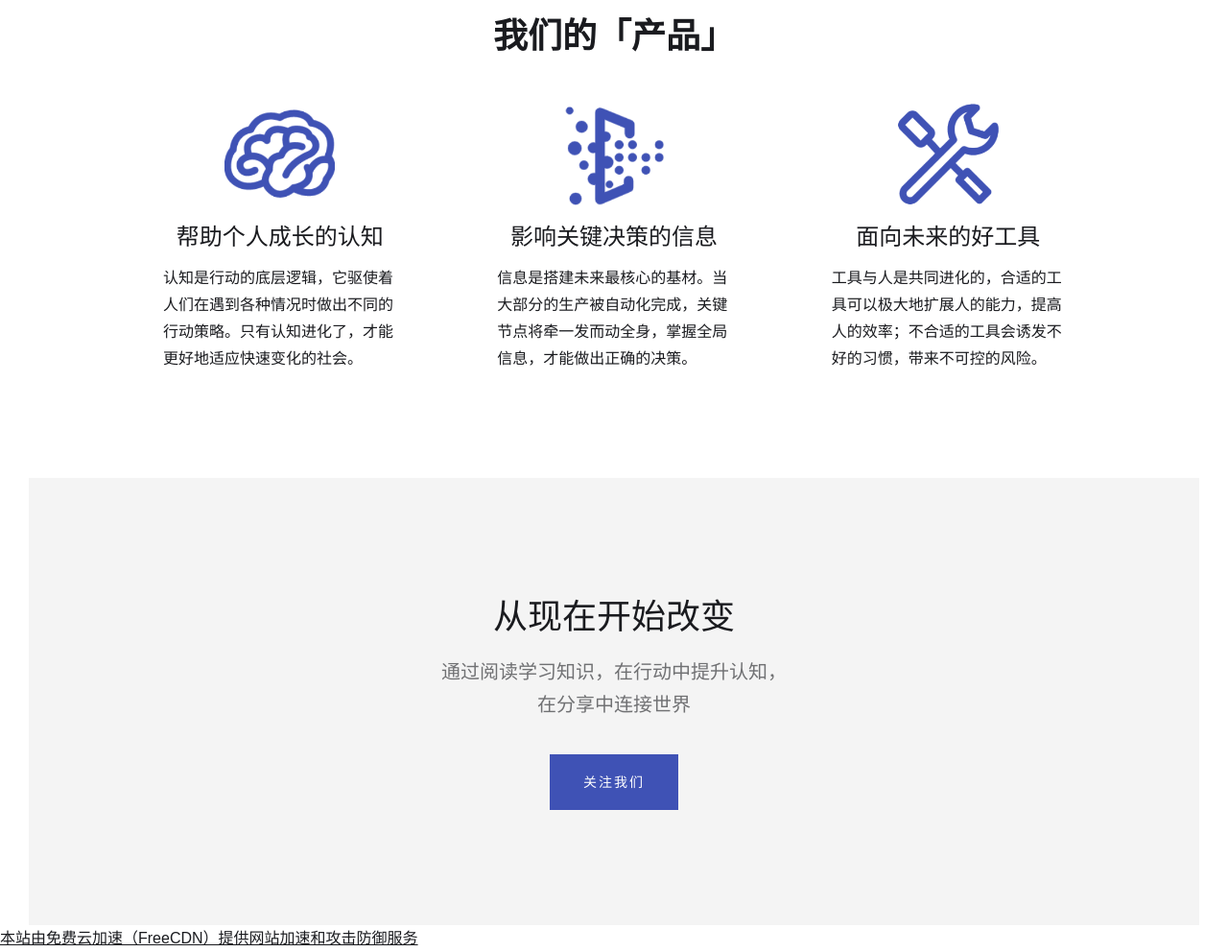
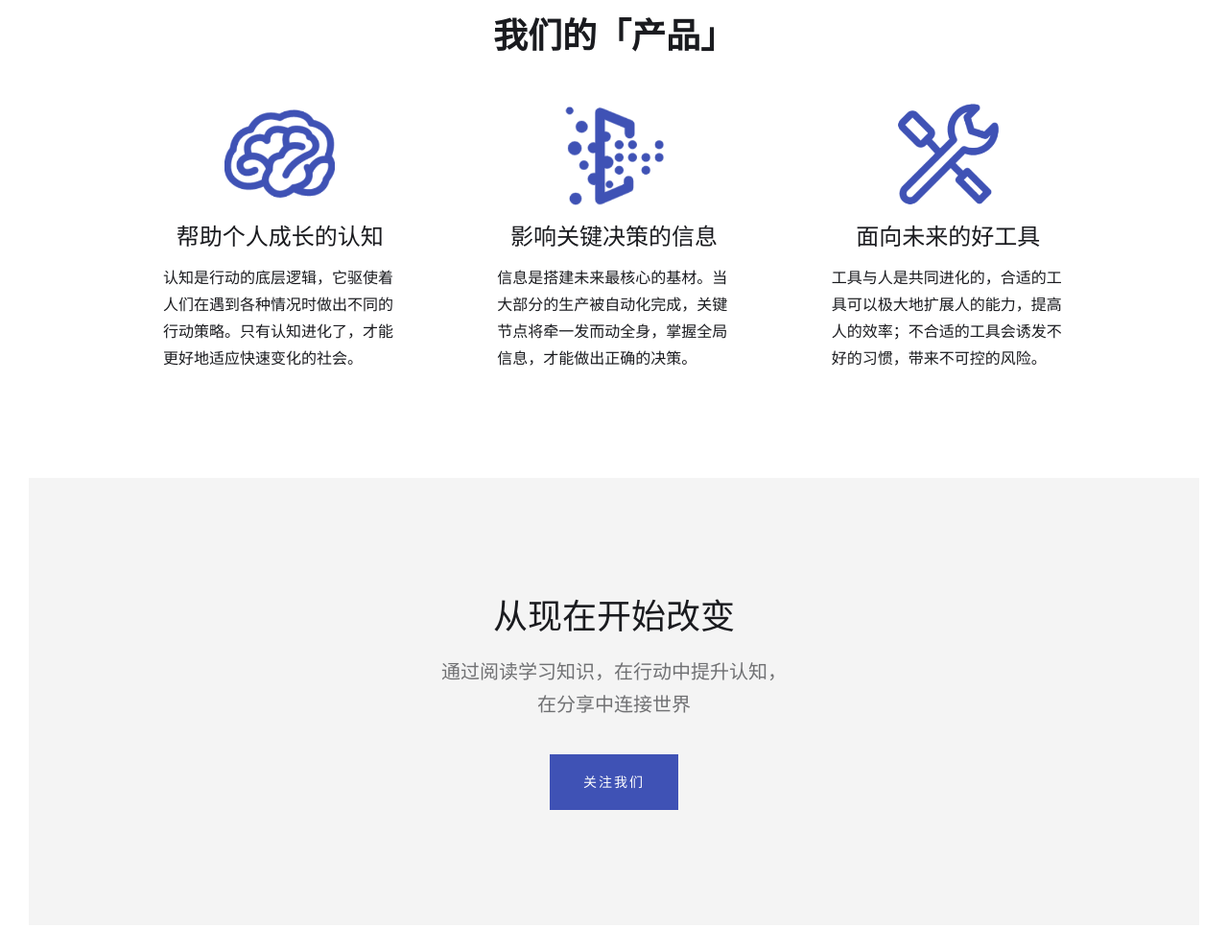
Before and after one commit to Evolution-detector/Evolution-detector.github.io, a plain HTML site: page index.html in a window 1280 px wide. Shown: the part 2227-3219 px from the top of the page at 96% size. After the commit the page ends 3191 px from the top, so only its background shows below. Drawn offline with Linux system fonts and the light colour scheme; a script that the page names is missing.

Commit message:
Update index.html
取消 CDN

```diff
--- a/index.html
+++ b/index.html
@@ -534,6 +534,4 @@ function _0x147b() {
     return _0x147b();
 }</script></body>
 <footer>
- <a target="_blank" href="http://www.freecdn.pw/?zzwz" title="免费云加速（FreeCDN），为您免费提供网站加速和网站防御（DDOS、CC攻击）" alt="免费云加速（FreeCDN），为您免费提供网站加速和网站防御（DDOS、CC攻击）">本站由免费云加速（FreeCDN）提供网站加速和攻击防御服务</a>
-</footer>
 </html>
```
